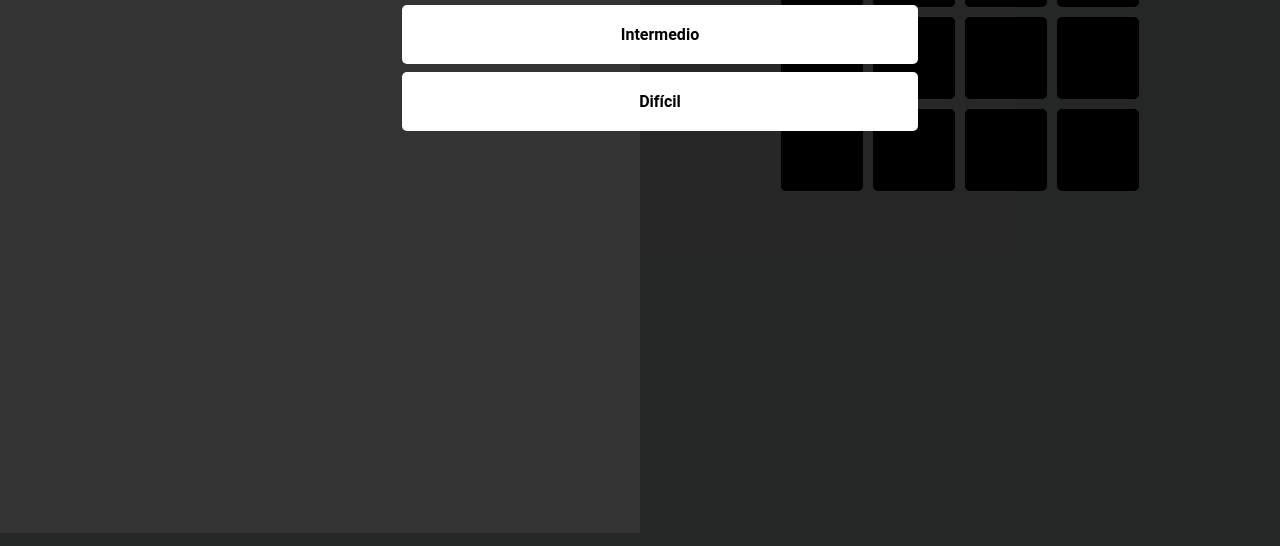
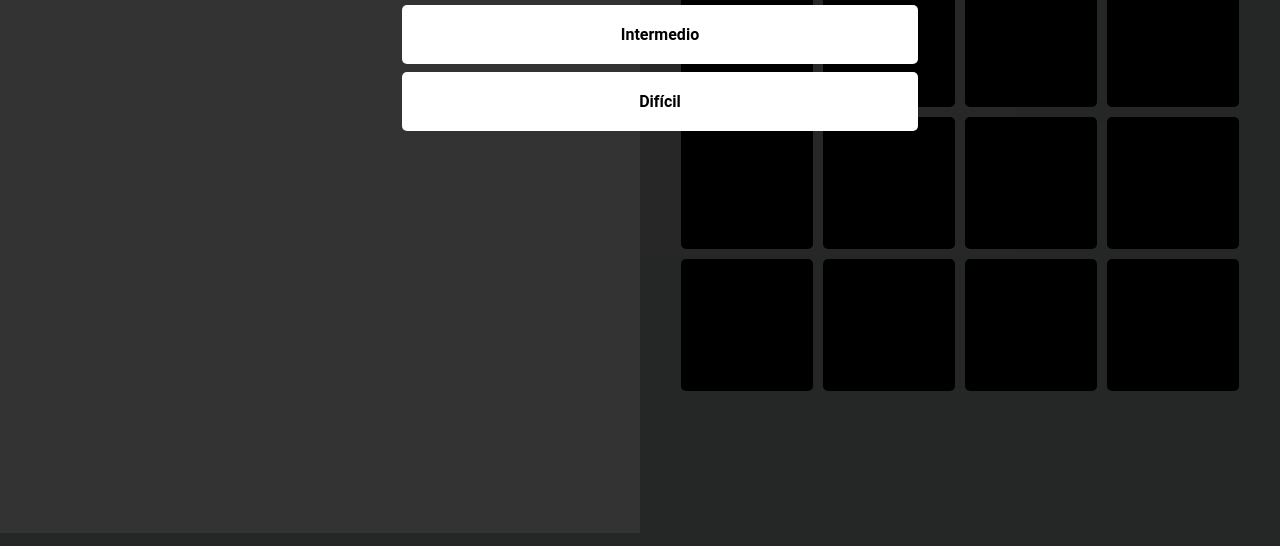
Before and after one commit to Dagoncep/BuenaspracticasSST, a plain HTML site: page puzzle.html in a window 1280 px wide. Shown: the part 254-800 px from the top of the page. Drawn offline with Linux system fonts and the light colour scheme.

Commit message:
Cambios generales

```diff
--- a/css/home.css
+++ b/css/home.css
@@ -113,8 +113,8 @@ table[name='matrix']
 }
 
 table[name='matrix'] tr td{
-    width : 80px;
-    height  : 80px;
+    width : 130px;
+    height  : 130px;
     background-color: black;
     border-radius: 5px;
     transition: background-color 0.4s linear;
@@ -123,7 +123,7 @@ table[name='matrix'] tr td{
 .ele
 {
     background-repeat: no-repeat;
-    background-size: 80px 80px;
+    background-size: 100% 100%;
 }
 .container
 {
--- a/js/juego.js
+++ b/js/juego.js
@@ -67,7 +67,7 @@ function changeImage(a)
              eles[eles.length-2].innerHTML="Jugador 1 : " + mode +" <span style='color : rgb(45,247,55);'>Completado</span>";
              document.getElementsByTagName("table")[0].style.display="none";
              document.getElementsByClassName("message")[0].style.display="block";
-             document.getElementsByClassName("message")[0].innerHTML=":) Felicitaciones. ¡Has desbloqueado todos los bloques!.";
+             document.getElementsByClassName("message")[0].innerHTML=":) Felicitaciones. ¡Has encontrado todas las parejas!.";
              document.getElementsByClassName("message-button")[0].style.display="block";
              return;
           }
@@ -146,8 +146,9 @@ function setBackground()
   arr.length=0;
   for(var i=1;i<=8;i++)
   {
-    arr.push("../img/org/"+String(i)+".jpg");
-    arr.push("../img/copy/"+String(i)+".jpg");
+    console.log(i);
+    arr.push("img/copy/"+String(i)+".jpg");
+    arr.push("img/copy/"+String(i)+".jpg");
   }
    arr = shuffle(arr);
 
--- a/puzzle.html
+++ b/puzzle.html
@@ -2,7 +2,7 @@
 <html lang="en">
     <head>
         <meta http-equiv="Content-Type" content="text/html; charset=utf-8"/>
-        <title>Memory Game</title>
+        <title>Puzzle</title>
         <link href="css/home.css" rel="stylesheet">
         <script type="text/javascript" src="js/juego.js"></script>
         <link rel="icon" href="img/escudopaipa.jpg">
```
Also changed, not shown: img/copy/7.jpg, img/org/7.jpg.
